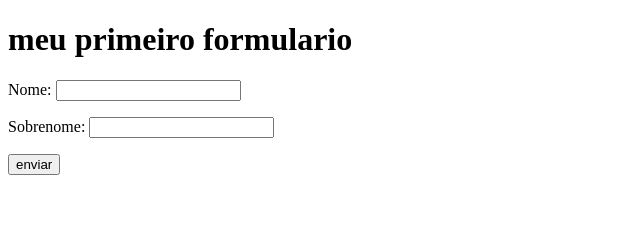
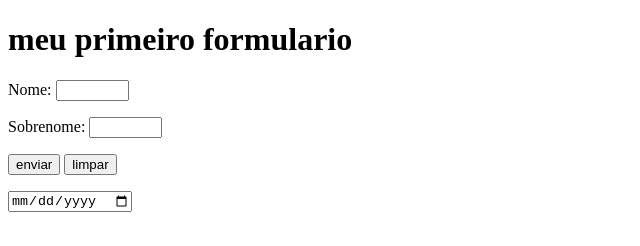
Before and after one commit to Marcos-Farias-Gomes/html-css, a plain HTML site: page exercicios/form.html in a window 1280 px wide. Shown: the whole page, without its empty margins (0-640 px from the left). Drawn offline with Linux system fonts and the light colour scheme.

Commit message:
tipos de input

```diff
--- a/exercicios/form.html
+++ b/exercicios/form.html
@@ -10,14 +10,18 @@
     <h1>meu primeiro formulario</h1>
     <form action="cadastro.php" autocomplete="off" method="post">
         <p> <label for="iname"> Nome:</label>
-        <input type="text" name="name" id="iname">
+        <input type="text" name="name" id="iname" required minlength="3" size="6" >
         </p>
         <p>
             <label for="isobrenome"> Sobrenome:</label>
-            <input type="text" name="sobrenome" id="isobrenome" required="6">
+            <input type="text" name="sobrenome" id="isobrenome" required minlength="4" size="6" >
         </p>
         <p>
             <input type="submit" value="enviar">
+            <input type="reset" value="limpar">
+        </p>
+        <p>
+            <input type="date">
         </p>
        </form>
 </body>
```
